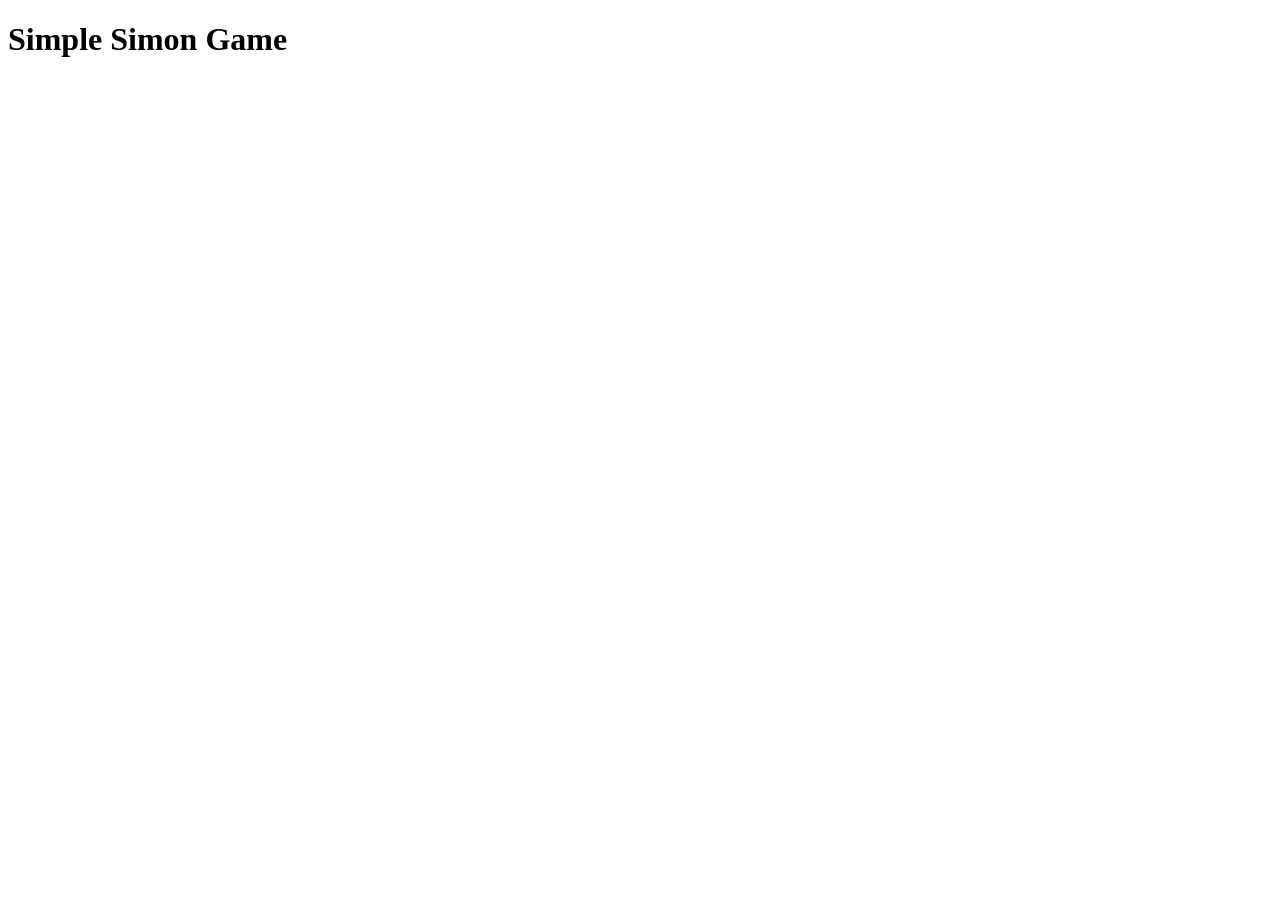
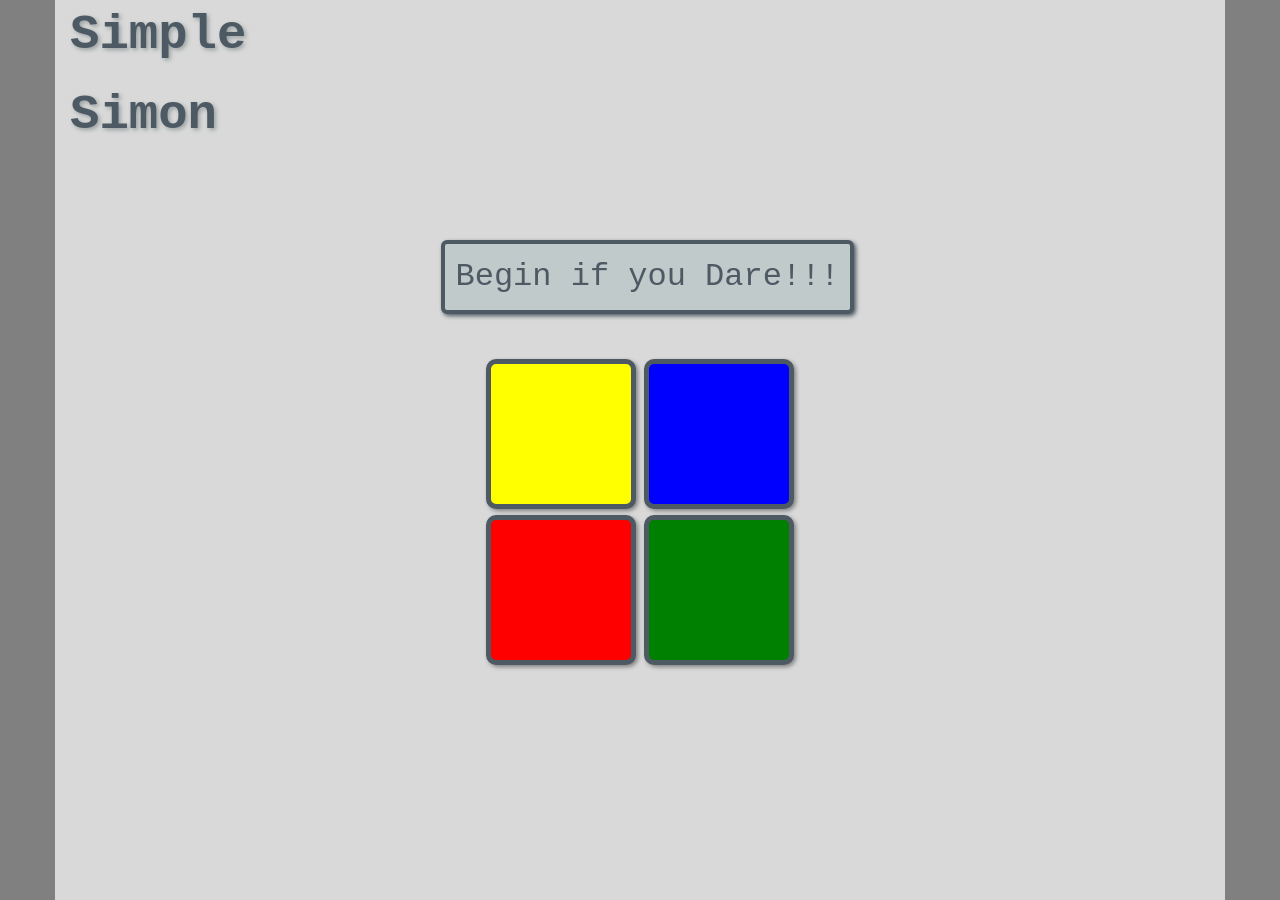
Before and after one commit to MatthewMRM/Simple-Simon, a plain HTML site: page public/index.html in a window 1280 px wide. Before the commit the page ends 800 px from the top, so only its background shows below. Drawn offline with nearby package versions, Linux system fonts and the light colour scheme.

Commit message:
Simple Simon Game

```diff
--- a/public/index.html
+++ b/public/index.html
@@ -2,9 +2,216 @@
 <html>
 <head>
     <title>Simple Simon</title>
+    <meta charset="utf-8">
+
+    <!-- bootstrap -->
+    <link rel="stylesheet" href="https://maxcdn.bootstrapcdn.com/bootstrap/3.3.6/css/bootstrap.min.css" integrity="sha384-1q8mTJOASx8j1Au+a5WDVnPi2lkFfwwEAa8hDDdjZlpLegxhjVME1fgjWPGmkzs7" crossorigin="anonymous">
+    <!-- my css -->
+    <style type="text/css">
+    body {
+    background-color: gray;
+    }
+
+    p {
+    font-size: 3.5em;
+    font-weight: bold;
+    color: #4D5963;
+
+    }
+
+    .container {
+        font-family: monospace;
+        position: relative;
+        z-index: 1;
+        text-shadow: 2px 2px 4px #9aa1a2;
+    }
+
+    .container::before {
+        content: "";
+        background-color: white;
+        height: 900px;
+        width: 100%;
+        opacity: 0.7;
+        top: 0;
+        left: 0;
+        position: absolute;
+        z-index: -1;
+    }
+
+    .space {
+        margin-top: 45px;
+    }
+
+    #yellow {
+        background: yellow;
+        border-radius: 10px 10px 10px 10px;
+        box-shadow: 2px 2px 4px gray;
+    }
+
+    #red {
+        background: red;
+        border-radius: 10px 10px 10px 10px;
+        box-shadow: 2px 2px 4px gray;
+    }
+
+    #blue {
+        background: blue;
+        border-radius: 10px 10px 10px 10px;
+        box-shadow: 2px 2px 4px gray;
+    }
+
+    #green {
+        background: green;
+        border-radius: 10px 10px 10px 10px;
+        box-shadow: 2px 2px 4px gray;
+    }
+
+    .box {
+        display: inline-block;
+        height: 150px;
+        width: 150px;
+        border: 5px solid #4D5963;
+    }
+
+    .center {
+        text-align: center;
+        margin-left: 0;
+    }
+
+    .btn-div {
+        margin-top: 80px;
+    }
+
+    button {
+        border: 4px solid #4D5963;
+        color: #4D5963;
+        font-size: 32px;
+        padding: 10px;
+        background-color: #c1cacb;
+        border-radius: 6px;
+        box-shadow: 2px 2px 4px #4D5963;
+    }
+
+    .status, .status2 {
+        text-align: right;
+        font-size: 2.5em;
+        font-weight: bold;
+    }
+    </style>
 </head>
+
 <body>
-<h1>Simple Simon Game</h1>
+    <div class="container">
 
+        <div class="row">
+            <div class="col-md-4">
+                <p>Simple</p>
+                <p>Simon</p>
+            </div>
+
+            <div class="col-md-4 col-md-offset-4">
+                <div>
+                    <p class="status"></p>
+                    <p class="status2"></p>
+                </div>
+            </div>
+        </div>
+
+
+        <div class="row">
+            <div class="col-md-8 col-md-offset-2">
+                <div class="row btn-div center">
+                    <button id="start">Begin if you Dare!!!</button>
+                </div>
+                <div class="row box-div">
+                    <div class="space center">
+                        <div class="box" id="yellow" data-index="0"></div>
+                        <div class="box" id="blue" data-index="1"></div>
+                    </div>
+                    <div class="center">
+                        <div class="box" id="red" data-index="2"></div>
+                        <div class="box" id="green" data-index="3"></div>
+                    </div>
+                </div>
+            </div>
+        </div>
+
+    </div>
+
+
+
+
+<script src="http://code.jquery.com/jquery-1.11.0.min.js"></script>
+<script src="https://maxcdn.bootstrapcdn.com/bootstrap/3.3.6/js/bootstrap.min.js" integrity="sha384-0mSbJDEHialfmuBBQP6A4Qrprq5OVfW37PRR3j5ELqxss1yVqOtnepnHVP9aJ7xS" crossorigin="anonymous"></script>
+<script type="text/javascript">
+(function(){
+"use strict";
+    //the action
+    var order = [];
+    // variable to check against the order's index
+    var orderIndexCheck = 0;
+    // var for later grabbing all elements by class, click box; an array.
+    var boxes = $(".box");
+    //
+
+
+
+    var gameBase = function() {
+        // randomize a numerical value from 0-3
+        var random = Math.floor(Math.random()*4);
+            console.log(boxes[random]);
+        // to concatenate the lights on to each other
+        order.push(random);
+
+        // local var
+        var index = 0;
+        var makeLights = setInterval(function() {
+            //sets fade in-out on the boxes
+            $(boxes[ order[index] ]).fadeOut();
+            $(boxes[ order[index] ]).fadeIn();
+            index++;
+            // stops the intervalling
+            if (index==order.length) {
+                clearInterval(makeLights);
+            }
+        }, 1000);
+    };
+    // variable for game count
+    var gameNum = 0;
+
+    // click listener for boxes
+    boxes.click(function() {
+
+        if (order[orderIndexCheck] == $(this).data("index") ){
+            orderIndexCheck++;
+            // if same, run the game again
+            if (order.length == orderIndexCheck) {
+                gameBase();
+                orderIndexCheck = 0;
+                gameNum++;
+                $(".status").html("Keep it up!");
+                $(".status2").html("Round " + gameNum);
+            };
+        // if you fail.
+        } else {
+            console.log("Disappinting");
+            $(".status").html("Fail!");
+            $(".status2").html("Try Again");
+            order = [];
+            orderIndexCheck = 0;
+            gameNum = 0;
+        }
+    });
+    // to start/restart
+    $("#start").click(function(event) {
+        order = [];
+        orderIndexCheck = 0;
+        gameNum = 0;
+        $(".status").html("");
+        $(".status2").html("");
+        gameBase();
+    })
+ })();
+ </script>
 </body>
 </html>
```
